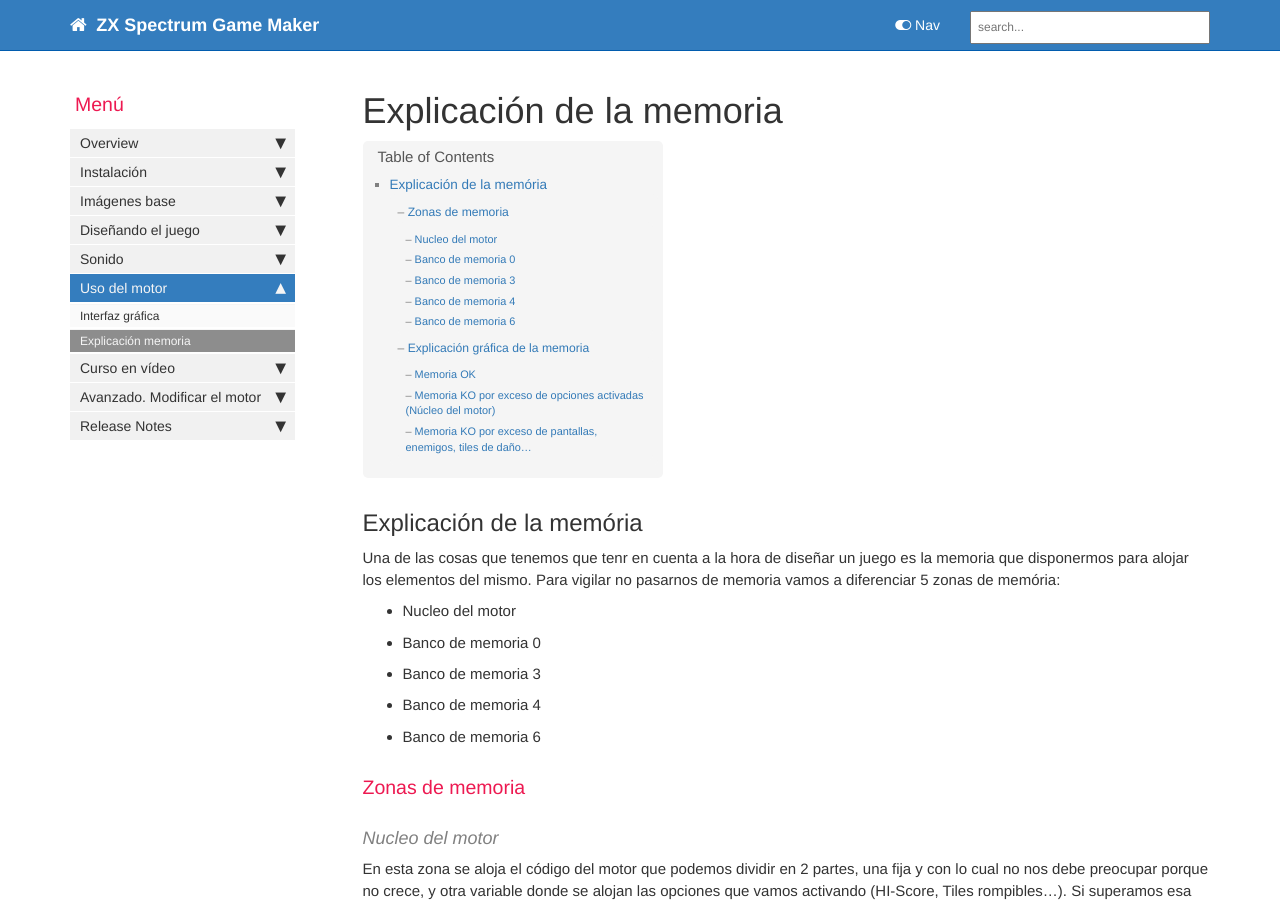
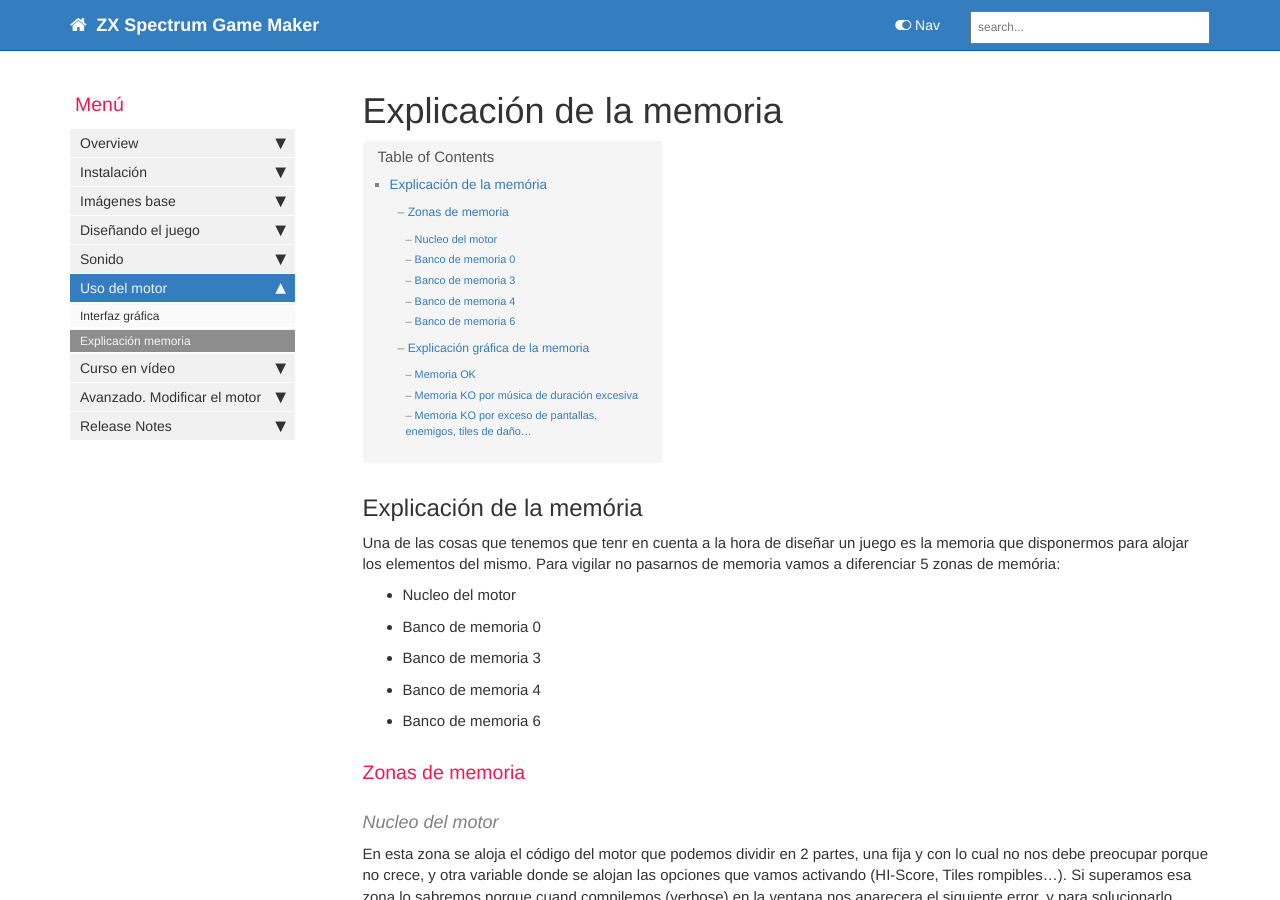
Before and after one commit to rtorralba/zx-game-maker-www, a Jekyll site: the page built from pages/mydoc/mydoc_memory_explanation.md, in a window 1280 px wide and 900 px high. Built offline with Jekyll 4.4.1, drawn with Linux system fonts in a browser that asks for light colours; comment, search, counter and statistics services are not loaded; some of the changed text lies outside the part shown.

Commit message:
Update memory explanation to clarify KO scenarios related to music duration

```diff
--- a/pages/mydoc/mydoc_memory_explanation.md
+++ b/pages/mydoc/mydoc_memory_explanation.md
@@ -47,7 +47,7 @@
 ### Explicación gráfica de la memoria
 #### Memoria OK
 ![](images/explicacion_memoria_ok.png)
-#### Memoria KO por exceso de opciones activadas (Núcleo del motor)
+#### Memoria KO por música de duración excesiva
 ![](images/explicacion_memoria_ko_nucleo.png)
 #### Memoria KO por exceso de pantallas, enemigos, tiles de daño...
 ![](images/explicacion_memoria_ko_banco.png)
```
